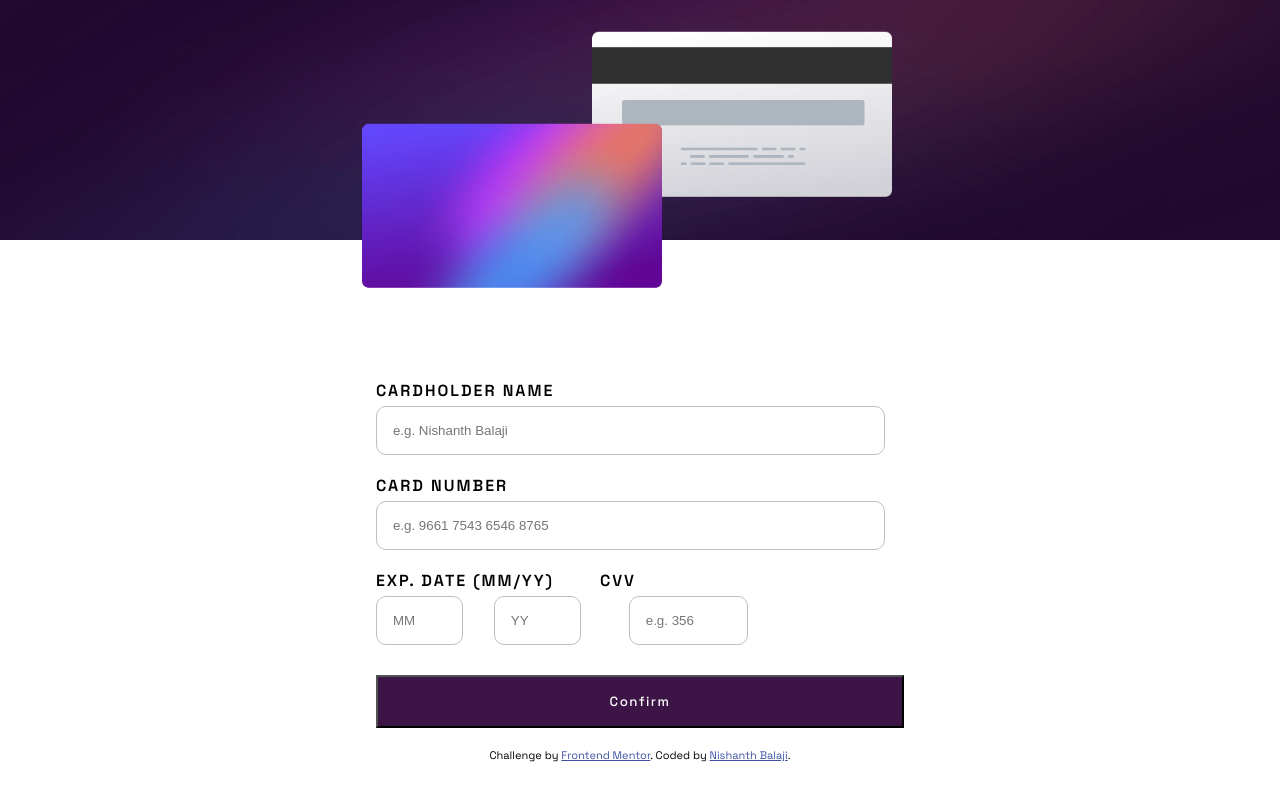
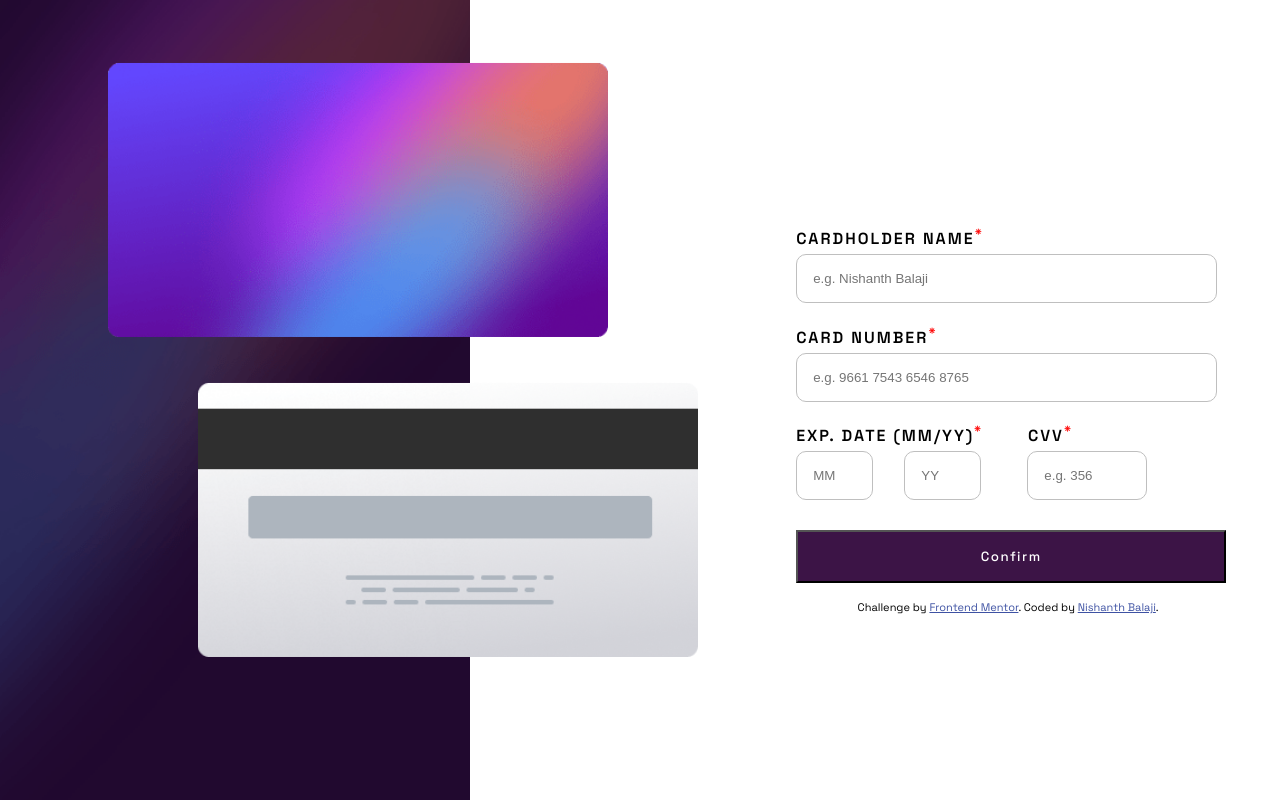
Before and after one commit to NishanthBalaji/Frontend-mentor-Interactive-card-details-form, a plain HTML site: page index.html in a window 1280 px wide. Drawn offline with Linux system fonts and the light colour scheme.

Commit message:
Made the site reponsive for mobile and desktop

```diff
--- a/index.html
+++ b/index.html
@@ -30,6 +30,7 @@
     <section id="container">
         <div id="box1">
             <img id="bg" src="img/bg-main-mobile.png" alt="bg-img">
+            <img id="bg-desktop" src="img/bg-main-desktop.png" alt="bg-img">
             <img id="backCard" src="img/bg-card-back.png" alt="Card Back">
             <img id="frontCard" src="img/bg-card-front.png" alt="Card Front">
         </div>
@@ -37,28 +38,28 @@
             <div id="innerbox">
                 <form action="">
                     <div class="lable namebox">
-                        <label for="name">CARDHOLDER NAME</label>
+                        <label for="name">CARDHOLDER NAME<sup>*</sup></label>
                     </div>
                     <div class="inputfield namebox">
                         <input type="text" name="name" id="name" placeholder="e.g. Nishanth Balaji">
                     </div>
 
                     <div class="lable cardnumber">
-                        <label for="cardNumber">CARD NUMBER</label>
+                        <label for="cardNumber">CARD NUMBER<sup>*</sup></label>
                     </div>
                     <div class="inputfield cardnumber">
                         <input type="number" name="cardNumber" id="cardNumber" placeholder="e.g. 9661 7543 6546 8765">
                     </div>
 
                     <div class="lable date">
-                        <label for="exp">EXP. DATE (MM/YY)</label>
-                        <label for="cvv" id="cvvlable">CVV</label>
+                        <label for="exp">EXP. DATE (MM/YY)<sup>*</sup></label>
+                        <label for="cvv" id="cvvlable">CVV<sup>*</sup></label>
                     </div>
                     <div class="inputfield date" id="date-cvv">
 
                         <input type="number" name="expm" id="expiryMonth" placeholder="MM">
                         <input type="number" name="expy" id="expiryYear" placeholder="YY">
-                        <input type="number" name="cvv" id="cvv" placeholder="e.g. 356">
+                        <input type="number" name="cvv" id="cvv" placeholder="e.g. 356" min="100" max="999">
 
                     </div>
                     <div id="submit">
--- a/style.css
+++ b/style.css
@@ -22,13 +22,17 @@ body {
 }
 
 #box1 {
-    height: 340px;
+    height: 280px;
     width: 100%;
 }
 
 img#bg {
     width: 100%;
     height: 240px;
+}
+
+#bg-desktop {
+    visibility: hidden;
 }
 
 #backCard {
@@ -41,8 +45,8 @@ img#bg {
 
 #frontCard {
     position: absolute;
-    top: 27%;
-    left: 40%;
+    top: 29%;
+    left: 45%;
     transform: translate(-50%, -50%);
     width: 300px;
 }
@@ -68,6 +72,10 @@ p {
     display: block;
 }
 
+sup {
+    color: red;
+}
+
 
 #innerbox {
     display: flex;
@@ -77,7 +85,7 @@ p {
     width: 80%;
     height: 100%;
     /* border: 1px solid black; */
-    padding: 20px;
+    padding: 5px;
     font-weight: 600;
     letter-spacing: 2px;
 }
@@ -102,12 +110,12 @@ input {
 }
 
 #cvv {
-    margin-left: 42px;
-    width: 85px;
+    margin-left: 40px;
+    width: 20%;
 }
 
 #cvvlable {
-    margin-left: 40px;
+    margin-left: 9%;
 }
 
 #submit {
@@ -128,3 +136,55 @@ button {
     font-weight: 500;
     letter-spacing: 1.5px;
 }
+
+@media(min-width:1200px) {
+    #container {
+        flex-direction: row;
+        align-items: start;
+    }
+
+    #bg {
+        display: none;
+    }
+
+    #box1 {
+        height: 100vh;
+        width: 470px
+    }
+
+
+    #bg-desktop {
+        visibility: visible;
+        width: 100%;
+        height: 100%;
+        object-fit: cover;
+    }
+
+    #backCard {
+        position: absolute;
+        top: 65%;
+        left: 35%;
+        transform: translate(-50%, -50%);
+        width: 500px;
+    }
+
+    #frontCard {
+        position: absolute;
+        top: 25%;
+        left: 28%;
+        transform: translate(-50%, -50%);
+        width: 500px;
+    }
+
+    #box2 {
+        position: absolute;
+        top: 25%;
+        left: 58%;
+    }
+
+    .attribution {
+        position: absolute;
+        top: 75%;
+        left: 67%;
+    }
+}
```
